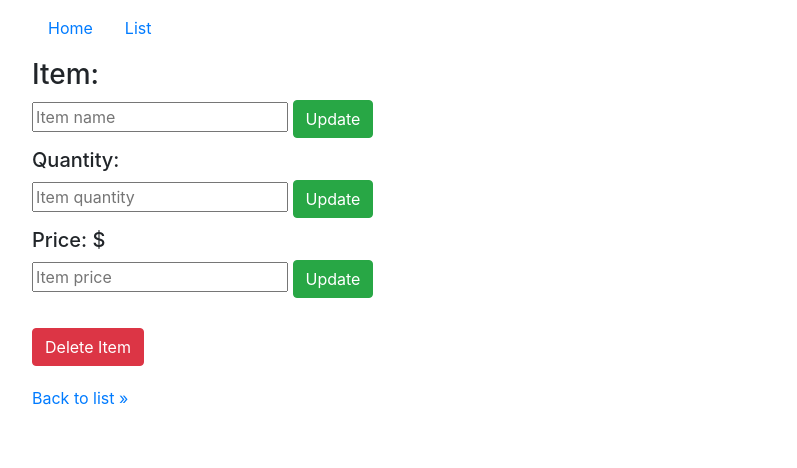
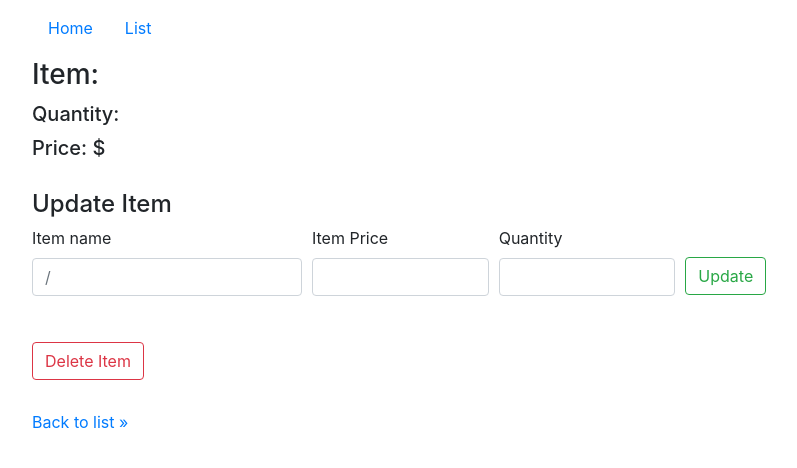
Before and after one commit to jlp0422/Grocery_List, a website: page views/item.html in a window 1280 px wide. Shown: the whole page, without its empty margins (53-850 px from the left). Drawn offline with nearby package versions, Linux system fonts and the light colour scheme; files that its build step writes are made by us from their sources.

Commit message:
item page updates

```diff
--- a/routes/items.js
+++ b/routes/items.js
@@ -38,9 +38,9 @@ app.delete('/:id', (req, res, next) => {
 app.patch('/:id', (req, res, next) => {
   List.findById(req.params.id)
     .then(item => {
-      item.name = req.body.name,
-      item.price = req.body.price,
-      item.quantity = req.body.quantity
+      if (req.body.name) item.name = req.body.name
+      if (req.body.price) item.price = req.body.price
+      if (req.body.quantity) item.quantity = req.body.quantity
       return item.save()
     })
     .then( () => res.redirect(`/items/${req.params.id}`))
--- a/views/item.html
+++ b/views/item.html
@@ -5,31 +5,42 @@
 <div>
   <div style="margin:10px 0px;">
     <h3>Item: {{item.name}}</h3>
-    <form method="POST" action="/items/{{item.id}}?_method=PATCH">
-      <input type="text" name="name" placeholder="Item name"/>
-      <button class="btn btn-success">Update</button>
-    </form>
   </div>
 
   <div style="margin:10px 0px;">
     <h5>Quantity: {{ item.quantity}}</h5>
-    <form method="POST" action="/items/{{item.id}}?_method=PATCH">
-      <input type="number" name="quantity" placeholder="Item quantity"/>
-      <button class="btn btn-success">Update</button>
-    </form>
   </div>
 
   <div style="margin:10px 0px 30px 0px;;">
     <h5>Price: ${{ item.price}}</h5>
-    <form method="POST" action="/items/{{item.id}}?_method=PATCH">
-      <input type="number" name="price" placeholder="Item price"/>
-      <button class="btn btn-success">Update</button>
-    </form>
   </div>
 </div>
 
-<form style="margin-bottom:20px" method="POST" action="/items/{{item.id}}?_method=DELETE">
-  <button class="btn btn-danger">Delete Item</button>
+<h4>Update Item</h4>
+
+<form method="POST" action="/items/{{item.id}}?_method=PATCH">
+      <div class="form-row">
+        <div class="form-group col-md-3">
+          <label>Item name</label>
+          <input class="form-control" type="text" name="name" placeholder={{item.name}} />
+        </div>
+        <div class="form-group col-md-2">
+          <label>Item Price</label>
+          <input class="form-control" type="text" name="price" placeholder="{{item.price}}">
+        </div>
+        <div class="form-group col-md-2">
+          <label>Quantity</label>
+          <input class="form-control" type="text" name="quantity" placeholder="{{item.quantity}}">
+        </div>
+        <div class="col-auto" style="padding-top:31px;">
+          <button class="btn btn-outline-success">Update</button>
+        </div>
+      </div>
+</form>
+
+
+<form style="margin:30px 0px;" method="POST" action="/items/{{item.id}}?_method=DELETE">
+  <button class="btn btn-outline-danger">Delete Item</button>
 </form>
 
 <a href="/items">Back to list &raquo;</a>
```
Also changed, not shown: db/index.js (+6 -6 lines), views/items.html (+5 -5 lines).
